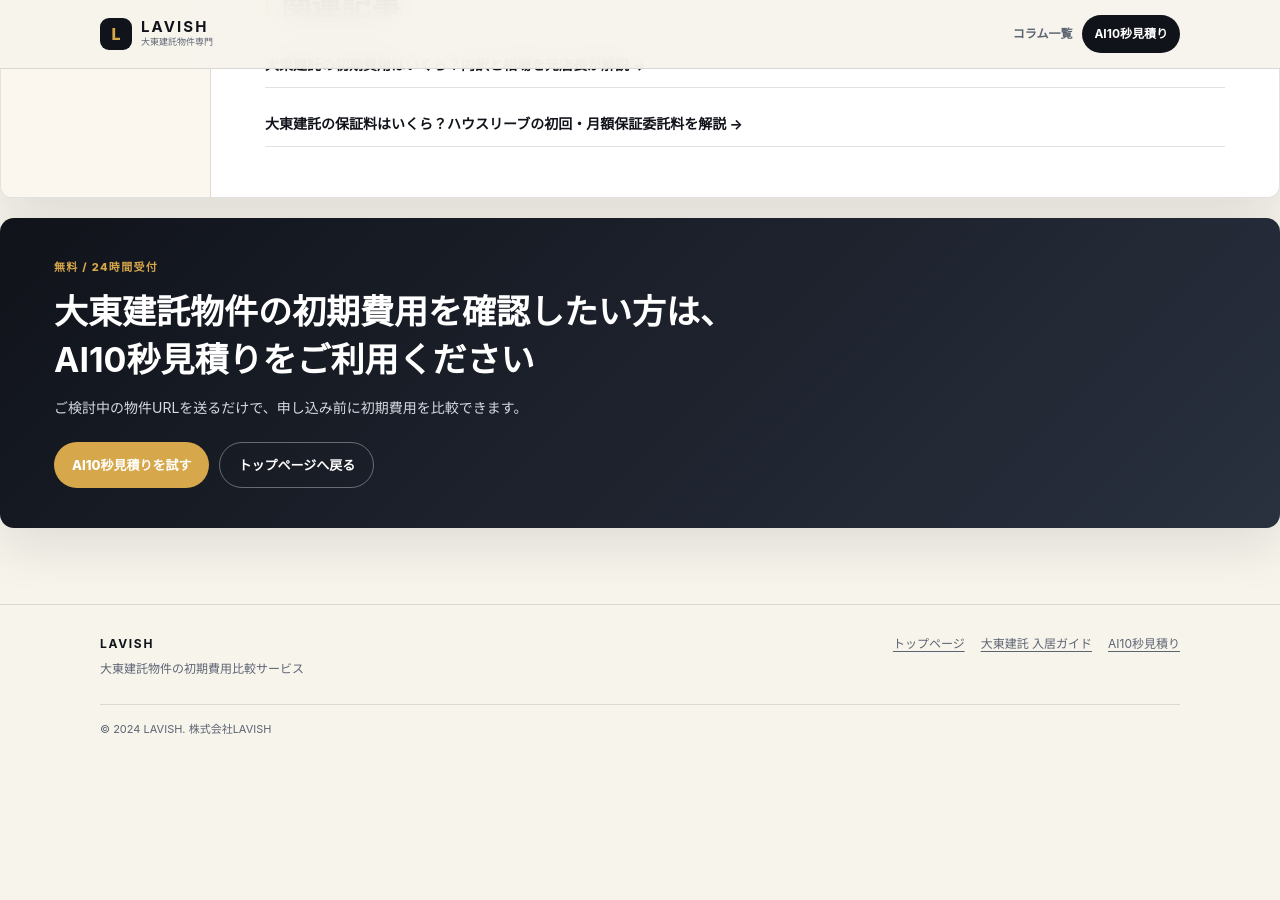
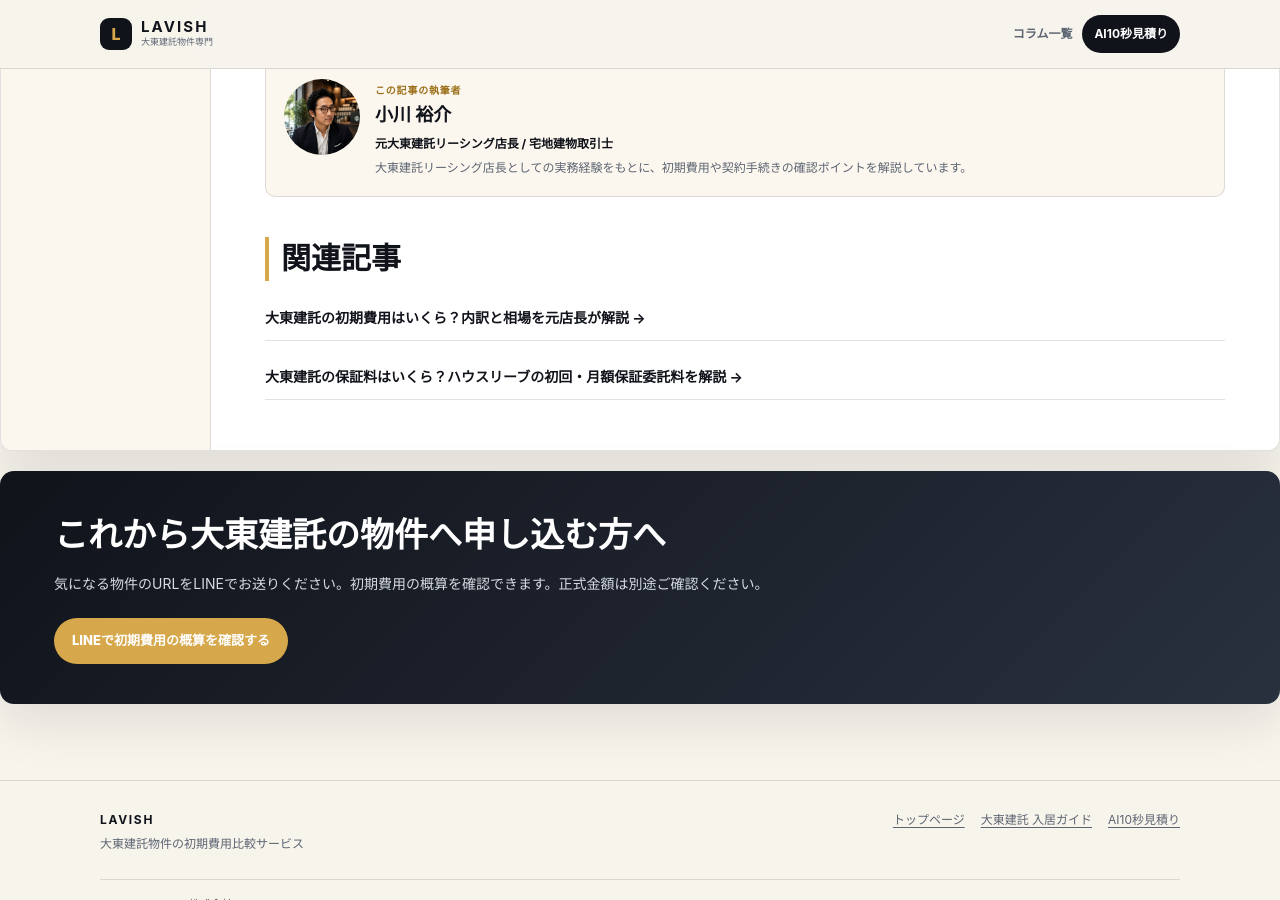
Before and after one commit to lavio8/lavio, a Jekyll site: the page built from _posts/2026-08-07-ruum-support.md, in a window 1280 px wide and 900 px high, scrolled down 4730 px. Built offline with Jekyll 4.4.1, drawn with Linux system fonts in a browser that asks for light colours; before the commit the page ends 5489 px from its top, so only the background shows below that; some of the changed text lies outside the part shown.

Commit message:
Add approved LINE CTAs to ruum support article

```diff
--- /dev/null
+++ b/_layouts/post-ruum-support.html
@@ -0,0 +1,71 @@
+---
+layout: default
+---
+{% capture ruum_line_cta %}
+<section class="article-cta ruum-line-cta" aria-label="申込み前の初期費用確認">
+  <h2>これから大東建託の物件へ申し込む方へ</h2>
+  <p>気になる物件のURLをLINEでお送りください。初期費用の概算を確認できます。正式金額は別途ご確認ください。</p>
+  <div class="article-cta-actions">
+    <a class="article-button article-button-primary" href="{{ site.cta_url }}" rel="noopener">LINEで初期費用の概算を確認する</a>
+  </div>
+</section>
+{% endcapture %}
+{% assign ruum_content = content | replace: '<!-- ruum-line-cta -->', ruum_line_cta %}
+<main id="main-content" class="article-page">
+  <div class="article-container">
+    {% include breadcrumbs.html %}
+    <article class="article-card-main">
+      <header class="article-header">
+        <p class="article-kicker">大東建託 入居ガイド</p>
+        <h1>{{ page.title }}</h1>
+        <p class="article-intro">{{ page.intro }}</p>
+        <div class="article-meta" aria-label="記事情報">
+          <span>公開日：<time datetime="{{ page.date | date_to_xmlschema }}">{{ page.date | date: '%Y年%-m月%-d日' }}</time></span>
+          <span>更新日：<time datetime="{{ page.updated | default: page.date | date_to_xmlschema }}">{{ page.updated | default: page.date | date: '%Y年%-m月%-d日' }}</time></span>
+        </div>
+      </header>
+
+      <div class="article-content-grid">
+        <aside class="toc-card" aria-label="目次">
+          <p class="toc-title">目次</p>
+          <ol>
+            {% for item in page.toc %}
+            <li><a href="#{{ item.id }}">{{ item.label }}</a></li>
+            {% endfor %}
+          </ol>
+        </aside>
+
+        <div class="article-body">
+          {% if page.faq_before_summary %}{% assign article_parts = ruum_content | split: '<!-- faq-before-summary -->' %}{{ article_parts[0] }}{% else %}{{ ruum_content }}{% endif %}
+
+          {% if page.faq %}
+          <section class="article-faq" aria-labelledby="faq-heading">
+            <h2 id="faq-heading">FAQ</h2>
+            {% for item in page.faq %}
+            <details {% if forloop.first %}open{% endif %}>
+              <summary>{{ item.question }}</summary>
+              <p>{{ item.answer }}</p>
+            </details>
+            {% endfor %}
+          </section>
+          {% endif %}
+
+          {% if page.faq_before_summary %}{{ article_parts[1] }}{% endif %}{% include author.html %}
+
+          {% if page.related %}
+          <section class="related-articles" aria-labelledby="related-heading">
+            <h2 id="related-heading">関連記事</h2>
+            <ul>
+              {% for item in page.related %}
+              <li><a href="{{ item.url | relative_url }}">{{ item.title }}<span aria-hidden="true"> →</span></a></li>
+              {% endfor %}
+            </ul>
+          </section>
+          {% endif %}
+        </div>
+      </div>
+    </article>
+
+    {{ ruum_line_cta }}
+  </div>
+</main>
--- a/_posts/2026-08-07-ruum-support.md
+++ b/_posts/2026-08-07-ruum-support.md
@@ -53,6 +54,8 @@ ruumサポートには入居者補償制度が含まれているため、大東
 - ruumサポートは月額1,980円
 - 入居者補償制度が含まれている
 - 無料アプリの「ruum」と、有料の「ruumサポート」は別のもの
+
+<!-- ruum-line-cta -->
 
 ## 「ruum」と「ruumサポート」の違い {#difference}
 
```
Also changed, not shown: other parts of _posts/2026-08-07-ruum-support.md (+2 -1 lines).
